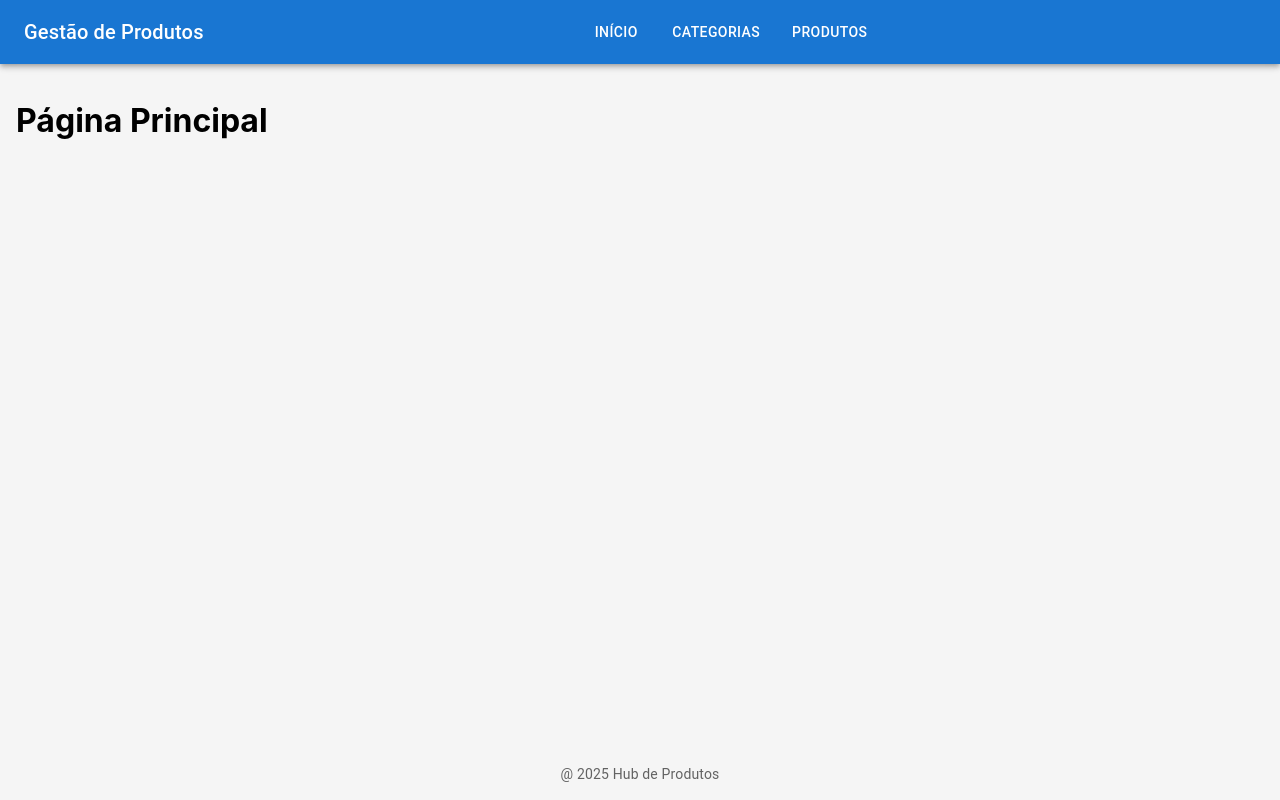
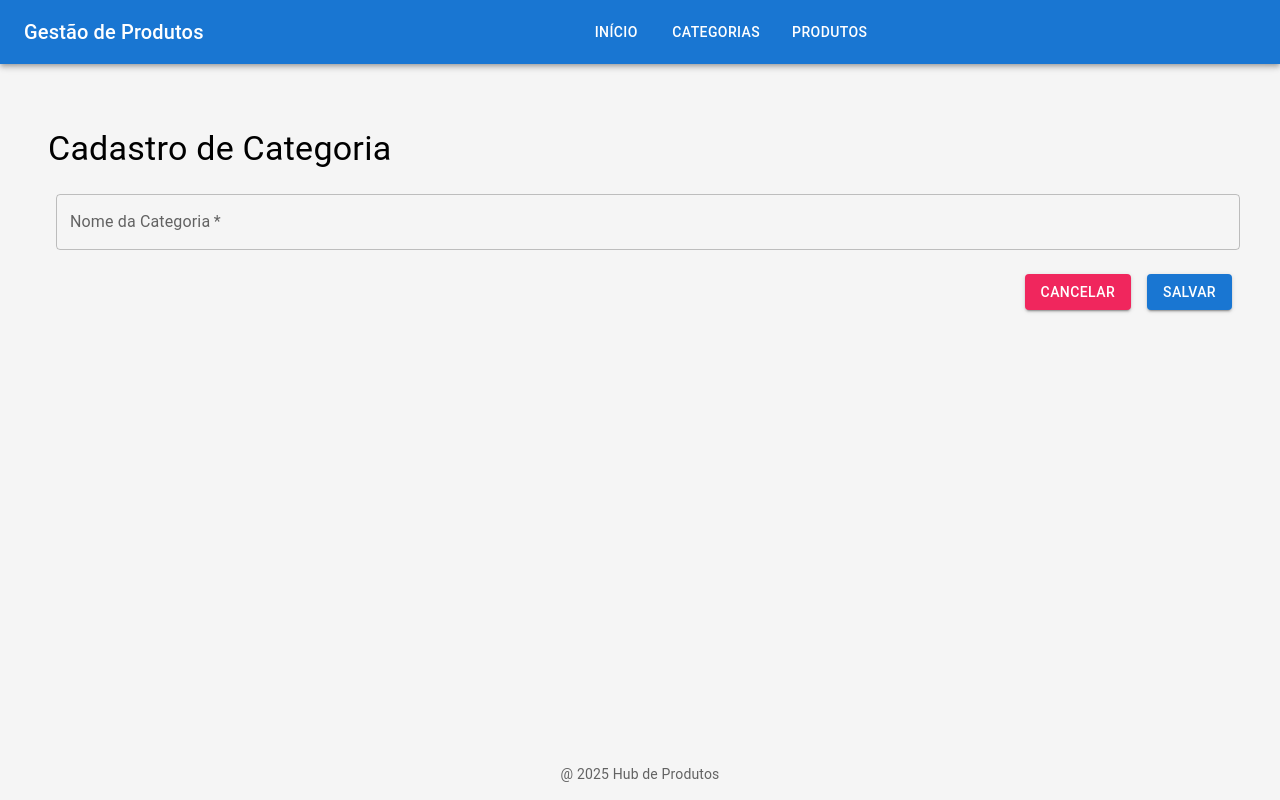
Before and after one commit to cidarosa/produto-fullstack-sipg, a React (Vite) app in the folder frontend/: page /categorias/novo in a window 1280 px wide. Before the commit this address led to /. Built offline with nearby package versions, Linux system fonts and the light colour scheme.

Commit message:
feat: add nova categoria

```diff
--- /dev/null
+++ b/frontend/src/pages/categorias/formulario-nova-categoria/index.tsx
@@ -0,0 +1,128 @@
+/* eslint-disable @typescript-eslint/no-explicit-any */
+/* eslint-disable @typescript-eslint/no-unused-vars */
+import {
+  Alert,
+  Box,
+  Button,
+  CircularProgress,
+  TextField,
+  Typography,
+} from "@mui/material";
+import axios from "axios";
+import React, { useState } from "react";
+import { Link, useNavigate } from "react-router-dom";
+import { save } from "../../../services/categoria-service";
+
+type FormData = {
+  nome: string;
+};
+
+export default function FormularioNovaCategoria() {
+  const [formData, setFormData] = useState<FormData>({ nome: "" });
+
+  const navigate = useNavigate();
+
+  const [error, setError] = useState<string | null>(null);
+
+  const [success, setSuccess] = useState<string | null>(null);
+
+  const [loading, setLoading] = useState(false);
+
+  function handleChange(event: React.ChangeEvent<HTMLInputElement>) {
+    const value = event.target.value;
+    const name = event.target.name;
+    setFormData({ ...formData, [name]: value });
+  }
+
+  async function handleSubmit(event: React.FormEvent<HTMLFormElement>) {
+    event.preventDefault();
+    setLoading(true);
+    setError(null);
+    try {
+      await save(formData);
+      setSuccess("Categoria salva com sucesso!");
+      setFormData({ nome: "" }); // Limpa o formulário após o sucesso
+      setTimeout(() => navigate("/categorias"), 4000);
+    } catch (error: unknown) {
+      let msg = "Erro ao salvar Categoria. Tente novamente";
+      if (axios.isAxiosError(error) && error.response && error.response.data) {
+        if (
+          error.response.data.errors &&
+          Array.isArray(error.response.data.errors)
+        ) {
+          const errorMessages = error.response.data.errors
+            .map((e: any) => e.message)
+            .join(", ");
+          msg = `Dados inválidos: ${errorMessages}. Tente novamente.`;
+        } else {
+          msg = error.response.data.error || msg;
+        }
+      }
+      setError(msg);
+      setTimeout(() => setError(null), 4000);
+    } finally {
+      setLoading(false);
+    }
+  }
+
+  return (
+    <Box sx={{ mt: 2, p: 4 }}>
+      {success && (
+        <Alert severity="success" sx={{ mb: 2 }}>
+          {success}
+        </Alert>
+      )}
+      {error && (
+        <Alert severity="error" sx={{ mb: 2 }}>
+          {error}
+        </Alert>
+      )}
+      <Typography variant="h4" component="h1">
+        Cadastro de Categoria
+      </Typography>
+
+      <Box
+        component="form"
+        onSubmit={handleSubmit}
+        sx={{
+          mt: 2,
+          "& .MuiTextField-root": { m: 1, width: "100%" },
+        }}
+        noValidate
+        autoComplete="off"
+      >
+        <TextField
+          required
+          id="nome"
+          name="nome"
+          label="Nome da Categoria"
+          value={formData.nome}
+          onChange={handleChange}
+          error={!!error}
+          fullWidth
+        />
+
+        <Box
+          sx={{ my: 2, display: "flex", justifyContent: "flex-end", gap: 2 }}
+        >
+          <Button variant="contained" color="secondary">
+            <Link
+              to="/categorias"
+              style={{ textDecoration: "none", color: "inherit" }}
+            >
+              Cancelar
+            </Link>
+          </Button>
+
+          <Button type="submit" variant="contained" disabled={loading}>
+            {loading ? (
+              <CircularProgress size={24} color="inherit" />
+            ) : (
+              "Salvar"
+            )}
+          </Button>
+        </Box>
+      </Box>
+    </Box>
+  );
+}
--- a/frontend/src/pages/categorias/listar-categorias/index.tsx
+++ b/frontend/src/pages/categorias/listar-categorias/index.tsx
@@ -2,6 +2,7 @@
 import {
   Alert,
   Box,
+  Button,
   CircularProgress,
   IconButton,
   Paper,
@@ -69,6 +70,27 @@
 
   return (
     <Box sx={{ p: 4 }}>
+      <Box
+        sx={{
+          display: "flex",
+          justifyContent: "space-between",
+          alignItems: "center",
+          mb: 3,
+        }}
+      >
+        <Typography variant="h4" component="h1" gutterBottom>
+          Página de Listagem de Categorias
+        </Typography>
+
+        <Button variant="contained">
+          <Link
+            to="/categorias/novo"
+            style={{ textDecoration: "none", color: "inherit" }}
+          >
+            Novo
+          </Link>
+        </Button>
+      </Box>
       {success && (
         <Alert severity="success" sx={{ mb: 2 }}>
           {success}
@@ -79,9 +101,6 @@
           {error}
         </Alert>
       )}
-      <Typography variant="h4" component="h1" gutterBottom>
-        Listagem de Categorias
-      </Typography>
 
       {loading ? (
         <Box sx={{ display: "flex", justifyContent: "center", mt: 4 }}>
--- a/frontend/src/routes/index.tsx
+++ b/frontend/src/routes/index.tsx
@@ -2,6 +2,7 @@
 import ListarCategorias from "../pages/categorias/listar-categorias";
 import ListarProdutos from "../pages/produtos/listar-produtos";
 import EditarCategoria from "../pages/categorias/editar-categoria";
+import FormularioNovaCategoria from "../pages/categorias/formulario-nova-categoria";
 
 export default function AppRouter() {
   return (
@@ -9,6 +10,8 @@
       <Route path="/" element={<h1>Página Principal</h1>} />
       <Route path="/categorias" element={<ListarCategorias />} />
       <Route path="/produtos" element={<ListarProdutos />} />
+      <Route path="/categorias/novo" element={<FormularioNovaCategoria />} />
+
       <Route path="/categorias/:categoriaId/editar" element={<EditarCategoria />}  />
 
       <Route path="*" element={<Navigate to="/" />} />
--- a/frontend/src/services/categoria-service.ts
+++ b/frontend/src/services/categoria-service.ts
@@ -1,5 +1,5 @@
 import axios from "axios";
-import type { CategoriaDTO } from "../models/categoria";
+import type { CategoriaDTO, CategoriaInputDTO } from "../models/categoria";
 import { BASE_URL } from "../utils/system";
 
 export async function findAll(): Promise<CategoriaDTO[]> {
@@ -25,3 +25,7 @@
   );
   return response.data;
 }
+
+export async function save(categoria: CategoriaInputDTO): Promise<void> {
+  await axios.post(`${BASE_URL}/categorias`, categoria);
+}
```
Also changed, not shown: frontend/src/models/categoria.ts (+7 -5 lines).
